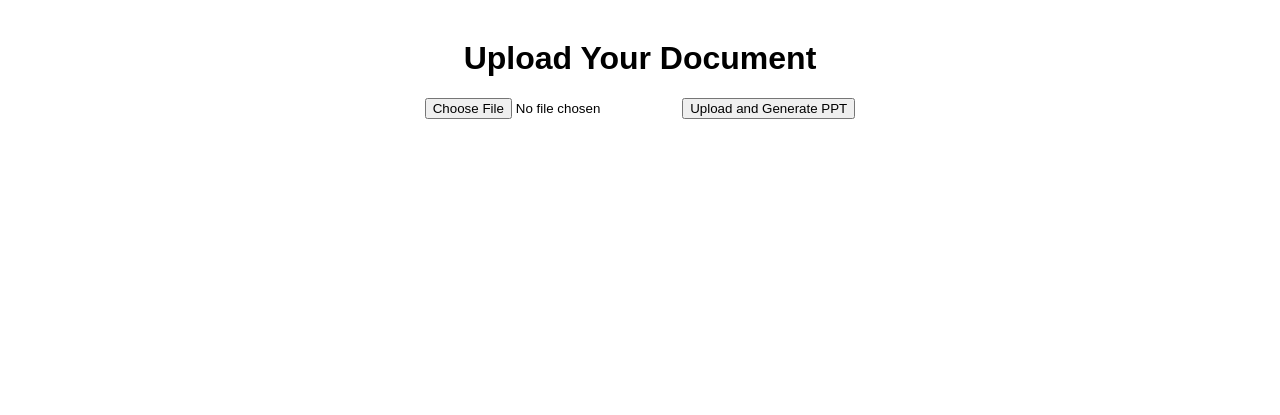
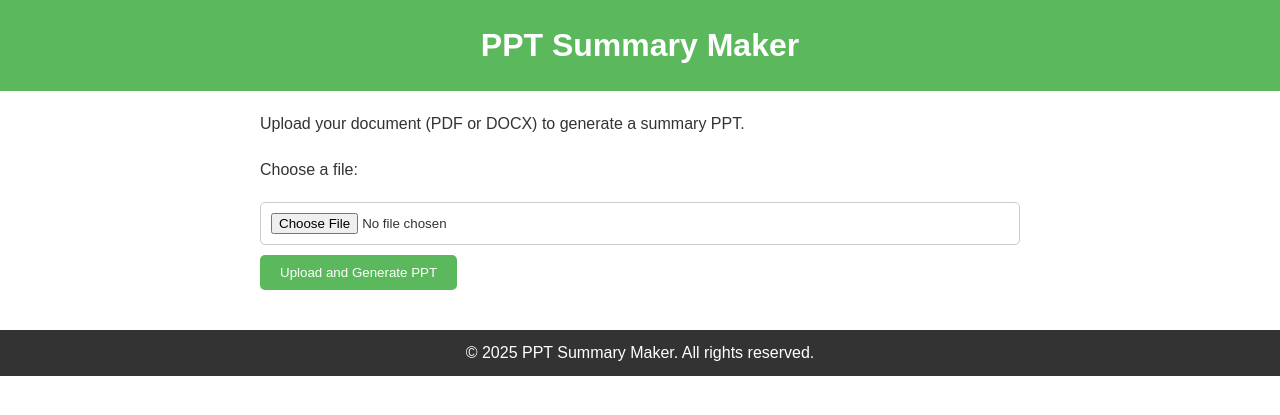
Before and after one commit to DhruvGohel46/PPT-Summeray-maker, a Flask app: page / in a window 1280 px wide. Shown: the top 415 px of the page. Run offline with Flask 3, Linux system fonts and the light colour scheme.

Commit message:
add style

```diff
--- a/static/index.css
+++ b/static/index.css
@@ -1,5 +1,107 @@
+/* Reset */
+* {
+  margin: 0;
+  padding: 0;
+  box-sizing: border-box;
+}
+
+/* Typography */
 body {
-    font-family: Arial, sans-serif;
-    margin: 40px;
-    text-align: center;
+  font-family: Arial, sans-serif;
+  font-size: 16px;
+  line-height: 1.6;
+  color: #333;
 }
+
+/* Layout */
+.container {
+  max-width: 800px;
+  margin: 0 auto;
+  padding: 20px;
+}
+
+/* Header */
+header {
+  background-color: #5cb85c;
+  color: white;
+  padding: 20px;
+  text-align: center;
+}
+
+/* Form */
+form {
+  margin-top: 20px;
+}
+
+label {
+  display: block;
+  margin-bottom: 10px;
+}
+
+input[type="file"] {
+  padding: 10px;
+  margin: 10px 0;
+  border: 1px solid #ccc;
+  border-radius: 5px;
+  width: 100%;
+}
+
+input[type="submit"] {
+  padding: 10px 20px;
+  background-color: #5cb85c;
+  color: white;
+  border: none;
+  border-radius: 5px;
+  cursor: pointer;
+}
+
+input[type="submit"]:hover {
+  background-color: #4cae4c;
+}
+
+/* Footer */
+footer {
+  background-color: #333;
+  color: white;
+  padding: 10px;
+  text-align: center;
+  margin-top: 20px;
+}
+
+/* Loading and Notifications */
+.hidden {
+  display: none;
+}
+
+#loading {
+  text-align: center;
+  margin-top: 20px;
+}
+
+#notification {
+  padding: 10px;
+  margin-top: 20px;
+  border-radius: 5px;
+  text-align: center;
+}
+
+#notification.error {
+  background-color: #ffcccc;
+  color: #cc0000;
+}
+
+#notification.success {
+  background-color: #ccffcc;
+  color: #006600;
+}
+
+/* Responsive Design */
+@media (max-width: 600px) {
+  header h1 {
+    font-size: 24px;
+  }
+
+  .container {
+    padding: 10px;
+  }
+}
--- a/templates/index.html
+++ b/templates/index.html
@@ -1,14 +1,29 @@
 <!doctype html>
 <html>
   <head>
+    <meta charset="UTF-8">
+    <meta name="viewport" content="width=device-width, initial-scale=1.0">
     <title>PPT Summary Maker</title>
     <link rel="stylesheet" href="{{ url_for('static', filename='index.css')}}">
   </head>
   <body>
-    <h1>Upload Your Document</h1>
-    <form method="post" enctype="multipart/form-data">
-      <input type="file" name="datafile" accept=".pdf, .docx" required>
-      <input type="submit" value="Upload and Generate PPT">
-    </form>
+    <header>
+      <h1>PPT Summary Maker</h1>
+    </header>
+    <main>
+      <div class="container">
+        <p>Upload your document (PDF or DOCX) to generate a summary PPT.</p>
+        <form method="post" enctype="multipart/form-data">
+          <label for="datafile">Choose a file:</label>
+          <input type="file" id="datafile" name="datafile" accept=".pdf, .docx" required>
+          <input type="submit" value="Upload and Generate PPT">
+        </form>
+        <div id="loading" class="hidden">Processing...</div>
+        <div id="notification" class="hidden"></div>
+      </div>
+    </main>
+    <footer>
+      <p>&copy; 2025 PPT Summary Maker. All rights reserved.</p>
+    </footer>
   </body>
 </html>
```
